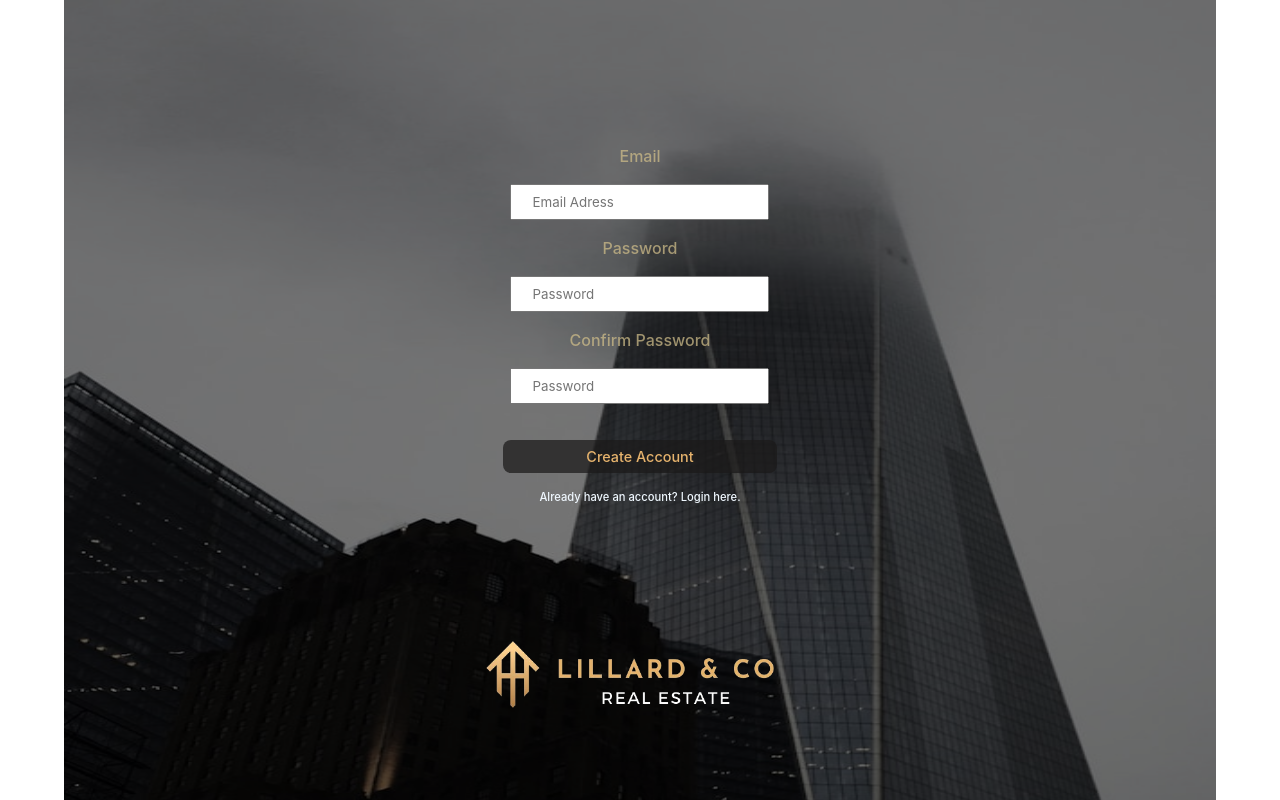
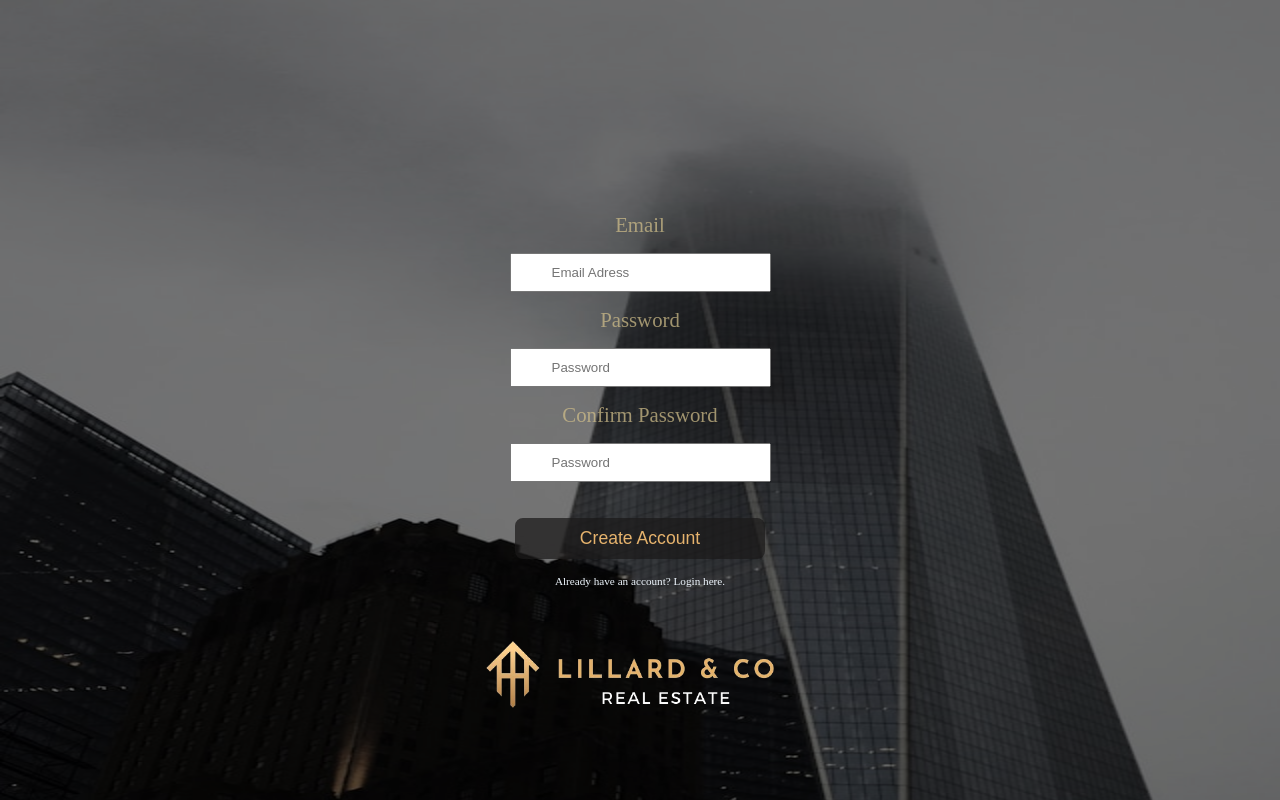
Before and after one commit to JPereyra7/realestate-frontend, a website: page signup.html in a window 1280 px wide. Both pictures are taken after a click on the picture 630 px from the left and 375 px from the top of the page. Shown: the top 800 px of the page. Drawn offline with nearby package versions, Linux system fonts and the light colour scheme.

Commit message:
:lipstick:

```diff
--- a/signup.html
+++ b/signup.html
@@ -3,10 +3,6 @@
   <head>
     <meta charset="UTF-8" />
     <meta name="viewport" content="width=device-width, initial-scale=1.0" />
-    <link
-      rel="stylesheet"
-      href="https://cdn.jsdelivr.net/npm/bulma@0.9.4/css/bulma.min.css"
-    />
     <link rel="stylesheet" href="/src/css/login.css" />
     <title>Signup Page</title>
   </head>
--- a/src/css/login.css
+++ b/src/css/login.css
@@ -2,13 +2,6 @@
   margin: 0;
   padding: 0;
   box-sizing: border-box;
-}
-
-body { /* Ensure no scrolling */
-}
-
-html {
-
 }
 
 .container {
@@ -94,7 +87,7 @@ label {
 
 .signIn {
   margin-top: 20px;
-  padding: 8px 83px;
+  padding: 8px 53px;
   border-radius: 8px;
   font-size: .9em;
   background-color: rgba(27, 26, 26, 0.721);
@@ -142,14 +135,13 @@ label {
 
 @media screen and (min-width: 1024px) {
   .logo {
-    width: 300px; /* Increase the width of the logo */
-    margin-bottom: 250px; /* Adjust the margin */
-    margin-right: 20px; /* Adjust the margin */
+    width: 300px;
+    margin-bottom: 250px;
+    margin-right: 20px;
   }
 
-  .formContainer {
-    padding: 60px; /* Increase the padding */
-    margin-bottom: 350px; /* Adjust the margin */
+  label {
+    font-size: 1.3em;
   }
   .bg {
   position: absolute;
@@ -161,4 +153,14 @@ label {
   background-size: cover;
   background-position: center;
 }
+#usernameInput {
+    padding: 10px 40px;
+}
+#passwordInput {
+    padding: 10px 40px;
+}
+.signIn {
+    padding: 10px 65px;
+    font-size: 1.1em;
+}
   }
```
Also changed, not shown: README.md.
